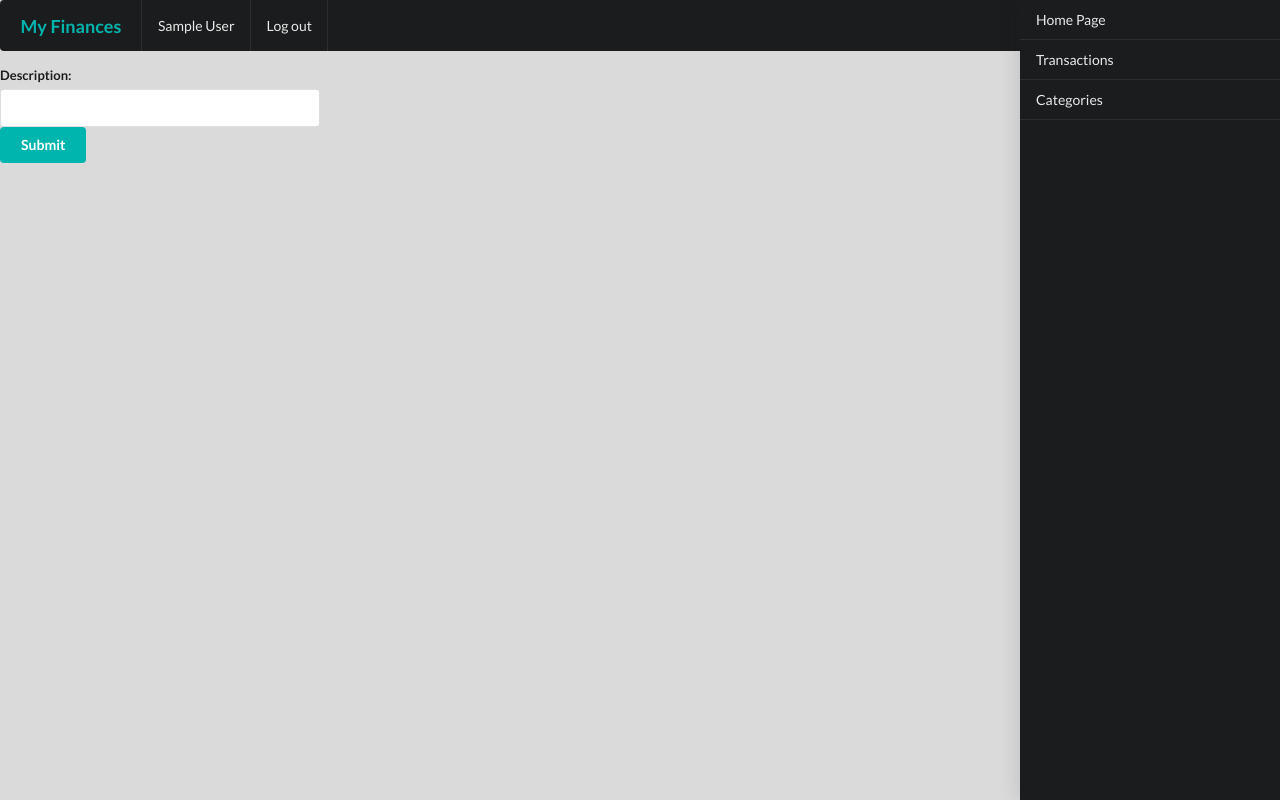
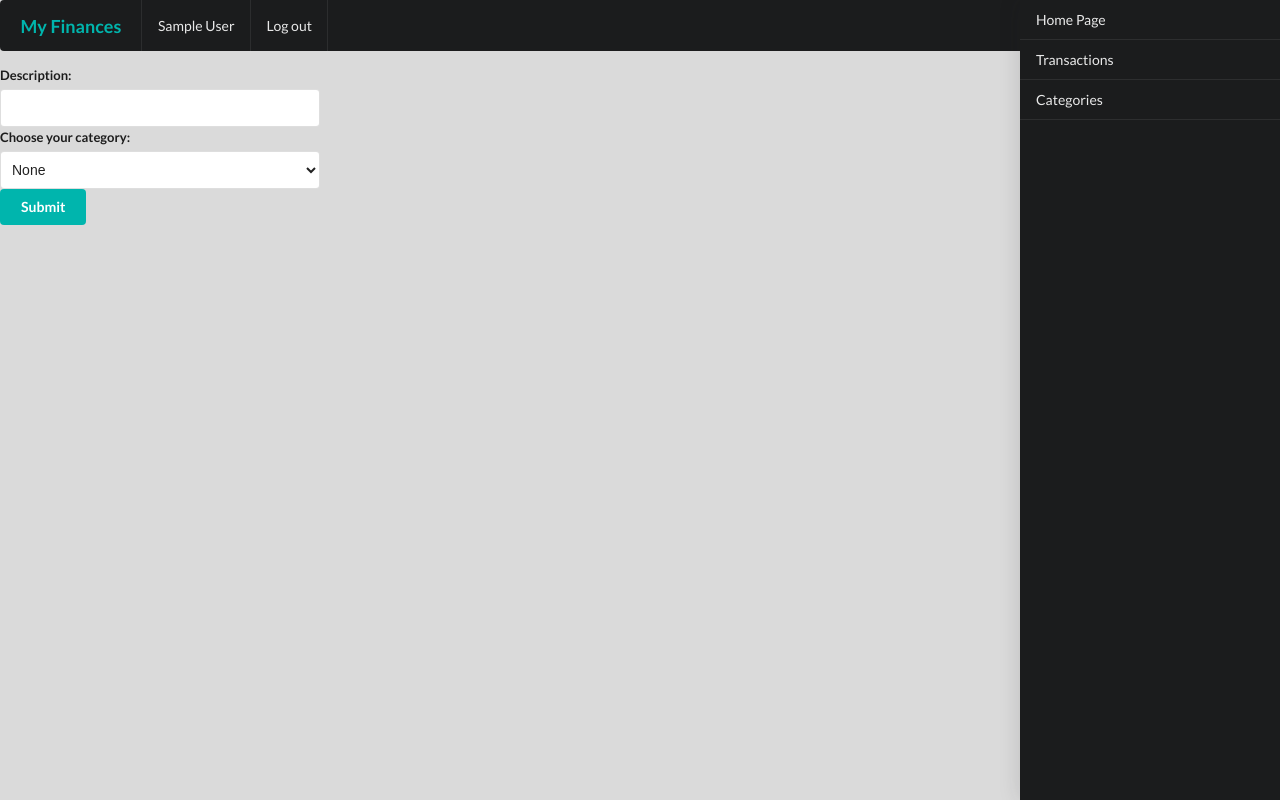
Before and after one commit to visola/my_finances, a Flask app: page /transactions/new in a window 1280 px wide. Run offline with Flask 2, Linux system fonts and the light colour scheme; the visitor is signed in with stand-in values (Sample User, id 1); parts of the project's set-up code (start-up, migrations or seed data) failed here and were passed over.

Commit message:
dropdown categories option

```diff
--- a/templates/transactions/edit.html
+++ b/templates/transactions/edit.html
@@ -25,6 +25,14 @@
                 <label>Description:</label>
                 <input type="text" name="description" value="{{ description }}"/>
                 <br/>
+                <label>Choose your category:</label>
+                <select class="ui fluid dropdown" name="category_id">
+                  <option value="-1">None</option>
+                  {% for category in categories %}
+                    <option value="{{category[0]}}" {{ 'selected' if category[0] == category_id  else '' }}> {{category[1]}} </option>
+                  {% endfor %}
+
+                </select>
             <input type="submit" class="ui teal submit button"  placeholder="Submit"/>
             </form>
     </body>
--- a/templates/transactions/index.html
+++ b/templates/transactions/index.html
@@ -13,6 +13,9 @@
                 <th>
                     description
                 </th>
+                <th>
+                    category
+                </th>
             </tr>
         </thead>
         <tbody>
@@ -24,6 +27,9 @@
                     <td>
                         {{ transaction.description }}
                     </td>
+                    <td>
+                        {{ transaction.category }}
+                    </td>
                 </tr>
             {% endfor %}
         </tbody>
```
